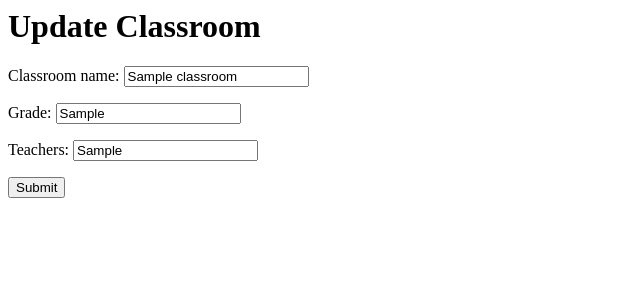
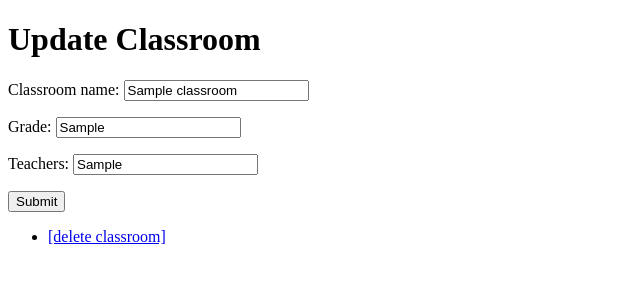
Before and after one commit to inherentspice/Student-Progress-Visualizer, a Django app: page /visualizer/1/classroom-update in a window 1280 px wide. Shown: the top 300 px of the page, without its empty margins (0-640 px from the left). Run offline with Django 4.2, Linux system fonts and the light colour scheme; tables that the repository leaves empty hold one stand-in row (values such as "Sample post").

Commit message:
added link to connect classroom_update to classroom_delete

```diff
--- a/visualizer/templates/visualizer/classroom_update.html
+++ b/visualizer/templates/visualizer/classroom_update.html
@@ -1,7 +1,16 @@
-<h1>Update Classroom</h1>
+<!DOCTYPE html>
+<html>
 
-<form action="" method="post">
-  {% csrf_token %}
-  {{ form.as_p }}
+  <h1>Update Classroom</h1>
+
+  <form action="" method="post">
+    {% csrf_token %}
+    {{ form.as_p }}
   <input type="submit" value="Submit">
-</form>
+  </form>
+  <ul>
+    <li>
+      <a href="{% url 'visualizer:classroom-delete' classroom.id %}">[delete classroom]</a>
+    </li>
+  </ul>
+</html>
--- a/visualizer/urls.py
+++ b/visualizer/urls.py
@@ -8,6 +8,7 @@ urlpatterns = [
     path('<int:classroom_id>/', views.classroom_overview, name='classroom'),
     path('<int:classroom_id>/<int:student_id>/grades/', views.grades, name='grades'),
     path('<int:classroom_id>/<int:student_id>/student-update', views.student_update, name='student-update'),
+    path('<int:classroom_id>/<int:student_id>/student-delete', views.student_delete, name='student-delete'),
     path('<int:classroom_id>/classroom-update', views.classroom_update, name='classroom-update'),
     path('<int:classroom_id>/classroom-delete', views.classroom_delete, name='classroom-delete')
 ]
--- a/visualizer/views.py
+++ b/visualizer/views.py
@@ -36,7 +36,7 @@ def classroom_update(request, classroom_id):
         form = ClassroomInformationForm(instance=classroom)
 
     return render(request, 'visualizer/classroom_update.html',
-                  {'form': form})
+                  {'classroom': classroom, 'form': form})
 
 def student_update(request, classroom_id, student_id):
     student = Student.objects.get(id=student_id)
@@ -85,6 +85,16 @@ def classroom_delete(request, classroom_id):
     return render(request, 'visualizer/classroom_delete.html',
                   {'classroom': classroom})
 
+def student_delete(request, classroom_id, student_id):
+    student = Student.objects.get(id=student_id)
+
+    if request.method == 'POST':
+        student.delete()
+        return redirect('visualizer:classroom', classroom_id)
+
+    return render(request, 'visualizer/student_delete.html',
+                  {'student': student})
+
 def grades(request, classroom_id, student_id):
     grades = Grades.objects.filter(student_name=student_id)
     if request.method == 'POST':
```
Also changed, not shown: visualizer/templates/visualizer/student_delete.html (added, +10 -0 lines).
